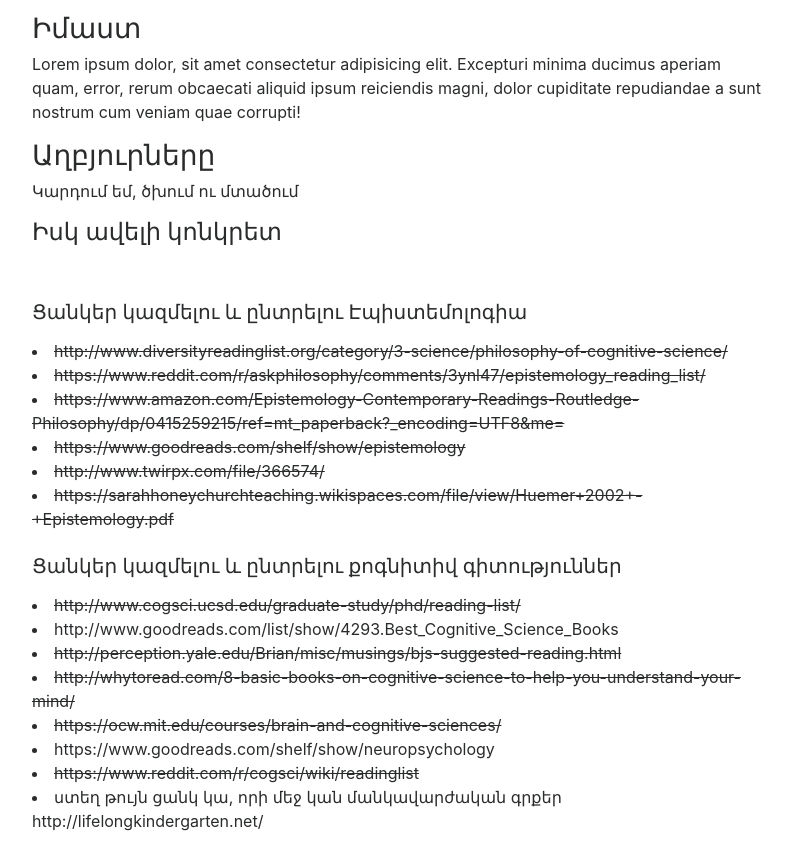
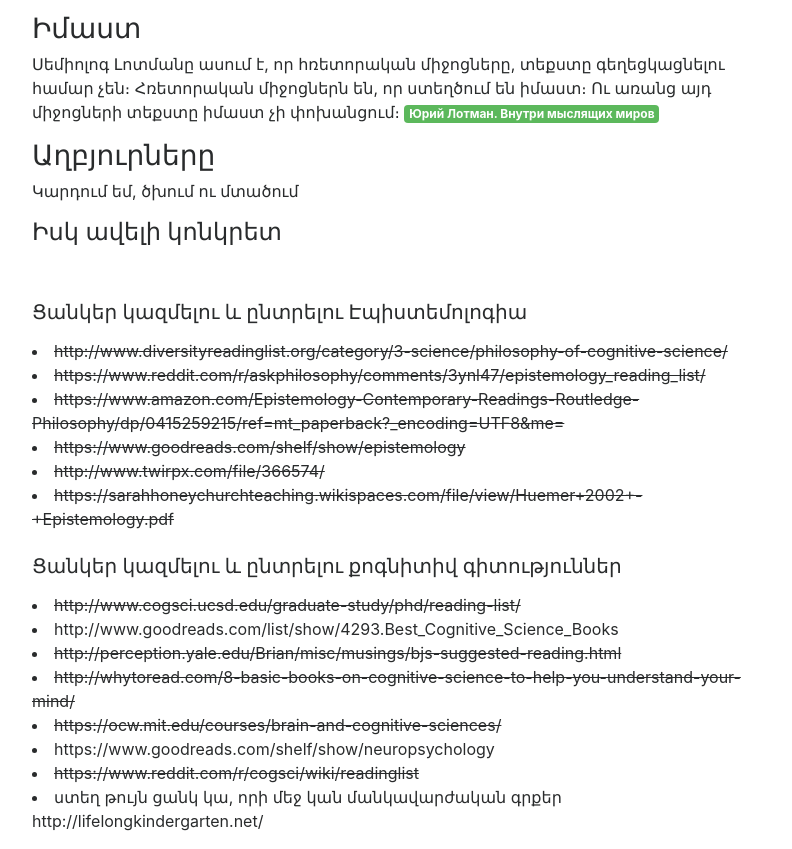
Before and after one commit to hanumanum/tractatus, a plain HTML site: page index.html in a window 1280 px wide. Shown: the part 1081-1930 px from the top of the page, without its empty margins (53-845 px from the left). Drawn offline with Linux system fonts and the light colour scheme; a script that the page names is missing.

Commit message:
լոտման

```diff
--- a/index.html
+++ b/index.html
@@ -74,7 +74,7 @@
 						<h3>
 							Իմաստ
 						</h3>
-						<p>Lorem ipsum dolor, sit amet consectetur adipisicing elit. Excepturi minima ducimus aperiam quam, error, rerum obcaecati aliquid ipsum reiciendis magni, dolor cupiditate repudiandae a sunt nostrum cum veniam quae corrupti!</p>
+						<p>Սեմիոլոգ Լոտմանը ասում է, որ հռետորական միջոցները, տեքստը գեղեցկացնելու համար չեն։ Հռետորական միջոցներն են, որ ստեղծում են իմաստ։ Ու առանց այդ միջոցների տեքստը իմաստ չի փոխանցում։ <span class="badge badge-success">Юрий Лотман. Внутри мыслящих миров</span></p>
 						<h3>
 							Աղբյուրները
 						</h3>
```
